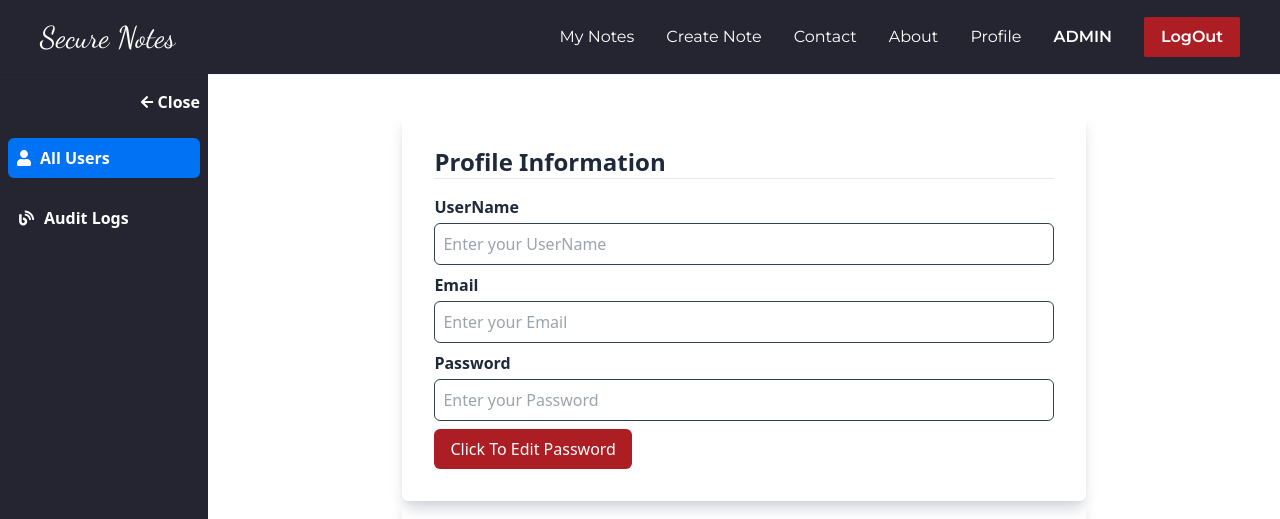
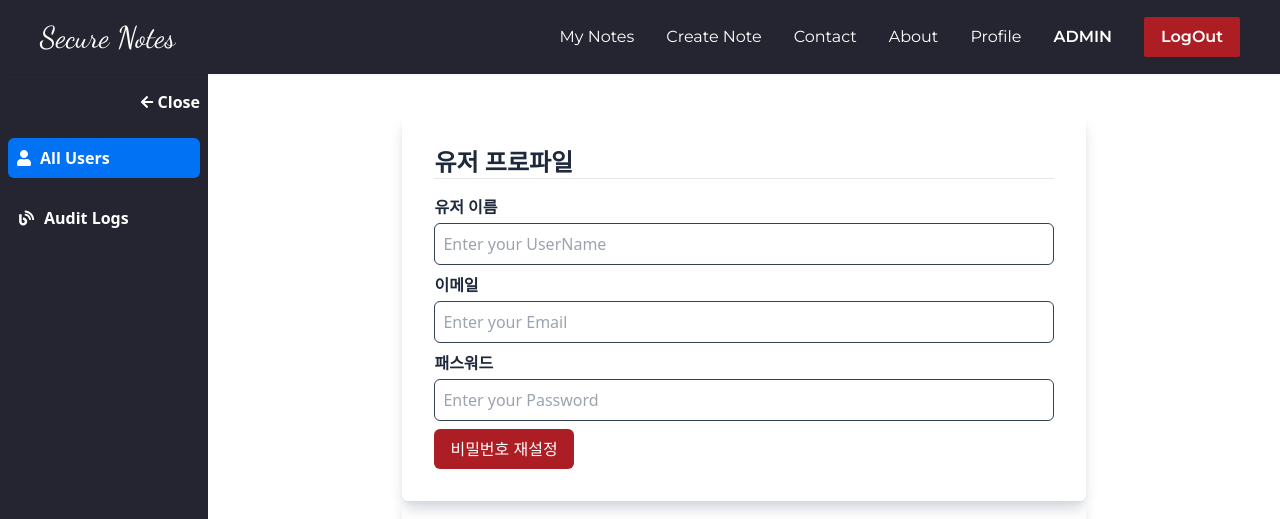
Before and after one commit to GOKang99/secure-notes-react, a React (Create React App) app: page /admin/users/1 in a window 1280 px wide. Shown: the top 519 px of the page. Built offline with nearby package versions, Linux system fonts and the light colour scheme; no server answers; sample sign-in values are in the browser's storage.

Commit message:
리셋패스워드

```diff
--- a/src/components/AuditLogs/UserDetails.js
+++ b/src/components/AuditLogs/UserDetails.js
@@ -8,6 +8,7 @@ import Buttons from "../../utils/Buttons";
 import toast from "react-hot-toast";
 import Errors from "../Errors";
 
+//
 const UserDetails = () => {
   const {
     register,
@@ -104,7 +105,7 @@ const UserDetails = () => {
   const handleSavePassword = async (data) => {
     setPasswordLoader(true);
     const newPassword = data.password;
-
+    console.log(newPassword);
     try {
       const formData = new URLSearchParams();
       formData.append("userId", userId);
@@ -118,9 +119,9 @@ const UserDetails = () => {
       setIsEditingPassword(false);
       setValue("password", "");
       //fetchUserDetails();
-      toast.success("password update success");
+      toast.success("패스워드 변경 성공");
     } catch (err) {
-      toast.error("Error updating password " + err.response.data);
+      toast.error("패스워드 업데이트 에러 " + err.response.data);
     } finally {
       setPasswordLoader(false);
     }
@@ -190,7 +191,7 @@ const UserDetails = () => {
           <div className="lg:w-[70%] sm:w-[90%] w-full  mx-auto shadow-lg shadow-gray-300 p-8 rounded-md">
             <div>
               <h1 className="text-slate-800 text-2xl font-bold  pb-4">
-                Profile Information
+                유저 프로파일
                 <hr />
               </h1>
               <form
@@ -198,7 +199,7 @@ const UserDetails = () => {
                 onSubmit={handleSubmit(handleSavePassword)}
               >
                 <InputField
-                  label="UserName"
+                  label="유저 이름"
                   required
                   id="username"
                   className="w-full"
@@ -210,7 +211,7 @@ const UserDetails = () => {
                   readOnly
                 />
                 <InputField
-                  label="Email"
+                  label="이메일"
                   required
                   id="email"
                   className="flex-1"
@@ -222,7 +223,7 @@ const UserDetails = () => {
                   readOnly
                 />
                 <InputField
-                  label="Password"
+                  label="패스워드"
                   required
                   autoFocus={isEditingPassword}
                   id="password"
@@ -243,7 +244,7 @@ const UserDetails = () => {
                     }
                     className="bg-customRed mb-0 w-fit px-4 py-2 rounded-md text-white"
                   >
-                    Click To Edit Password
+                    비밀번호 재설정
                   </Buttons>
                 ) : (
                   <div className="flex items-center gap-2 ">
@@ -251,7 +252,7 @@ const UserDetails = () => {
                       type="submit"
                       className="bg-btnColor mb-0 w-fit px-4 py-2 rounded-md text-white"
                     >
-                      {passwordLoader ? "Loading.." : "Save"}
+                      {passwordLoader ? "Loading.." : "저장"}
                     </Buttons>
                     <Buttons
                       type="button"
@@ -260,7 +261,7 @@ const UserDetails = () => {
                       }
                       className="bg-customRed mb-0 w-fit px-4 py-2 rounded-md text-white"
                     >
-                      Cancel
+                      취소
                     </Buttons>
                   </div>
                 )}
--- a/src/components/AuditLogs/UserList.js
+++ b/src/components/AuditLogs/UserList.js
@@ -9,8 +9,9 @@ import { Link } from "react-router-dom";
 import { MdOutlineEmail } from "react-icons/md";
 import { MdDateRange } from "react-icons/md";
 
-//Material ui data grid has used for the table
-//initialize the columns for the tables and (field) value is used to show data in a specific column dynamically
+//테이블은 DataGrid를 사용하여 userListsColums은 제목열 표시
+//rows는 데이터 표시
+
 export const userListsColumns = [
   {
     field: "username",
@@ -22,7 +23,7 @@ export const userListsColumns = [
     editable: false,
     headerClassName: "text-black font-semibold border",
     cellClassName: "text-slate-700 font-normal  border",
-    renderHeader: (params) => <span className="text-center">UserName</span>,
+    renderHeader: (params) => <span className="text-center">유저네임</span>,
   },
 
   {
@@ -36,7 +37,7 @@ export const userListsColumns = [
     cellClassName: "text-slate-700 font-normal  border  text-center ",
     align: "center",
     disableColumnMenu: true,
-    renderHeader: (params) => <span>Email</span>,
+    renderHeader: (params) => <span>이메일</span>,
     renderCell: (params) => {
       return (
         <div className=" flex  items-center justify-center  gap-1 ">
@@ -58,7 +59,7 @@ export const userListsColumns = [
     cellClassName: "text-slate-700 font-normal  border  ",
     align: "center",
     disableColumnMenu: true,
-    renderHeader: (params) => <span>Created At</span>,
+    renderHeader: (params) => <span>만든 시각</span>,
     renderCell: (params) => {
       return (
         <div className=" flex justify-center  items-center  gap-1 ">
@@ -80,7 +81,7 @@ export const userListsColumns = [
     disableColumnMenu: true,
     headerClassName: "text-black font-semibold border ",
     cellClassName: "text-slate-700 font-normal  border  ",
-    renderHeader: (params) => <span className="ps-10">Status</span>,
+    renderHeader: (params) => <span className="ps-10">상태</span>,
   },
   {
     field: "action",
@@ -132,9 +133,7 @@ const UserList = () => {
   }, []);
 
   const rows = users.map((item) => {
-    const formattedDate = moment(item.createdDate).format(
-      "MMMM DD, YYYY, hh:mm A"
-    );
+    const formattedDate = moment(item.createdDate).format("YYYY-MM-DD hh:mm A");
 
     //set the data for each rows in the table according to the field name in columns
     //Example: username is the keyword in row it should matche with the field name in column so that the data will show on that column dynamically
--- a/src/components/Auth/Login.js
+++ b/src/components/Auth/Login.js
@@ -74,11 +74,11 @@ const Login = () => {
           handleSuccessfulLogin(response.data.jwtToken, decodedToken);
         }
       } else {
-        toast.error("로그인 실패! 유저네임과 패스워드 확인 필요합니다.");
+        toast.error("에러발생.");
       }
     } catch (error) {
       if (error) {
-        toast.error("에러 발생");
+        toast.error("로그인 실패! 유저네임과 패스워드 확인 필요합니다");
       }
     } finally {
       setLoading(false);
--- a/src/components/Auth/ResetPassword.js
+++ b/src/components/Auth/ResetPassword.js
@@ -21,7 +21,7 @@ const ResetPassword = () => {
   });
 
   const [loading, setLoading] = useState(false);
-  const [searchParams] = useSearchParams();
+  const [searchParams] = useSearchParams(); //쿼리스트링(?~ )문자열을 받아온다
 
   const handleResetPassword = async (data) => {
     const { password } = data;
@@ -30,7 +30,7 @@ const ResetPassword = () => {
 
     setLoading(true);
     try {
-      const formData = new URLSearchParams();
+      const formData = new URLSearchParams(); //쿼리스트링 만들기
 
       formData.append("token", token);
       formData.append("newPassword", password);
@@ -39,10 +39,10 @@ const ResetPassword = () => {
           "Content-Type": "application/x-www-form-urlencoded",
         },
       });
-      toast.success("Password reset successful! You can now log in.");
+      toast.success("패스워드 리셋이 성공했습니다.");
       reset();
     } catch (error) {
-      toast.error("Error resetting password. Please try again.");
+      toast.error("에러발생 패스워드 리셋중");
     } finally {
       setLoading(false);
     }
--- a/src/components/Notes/AllNotes.js
+++ b/src/components/Notes/AllNotes.js
@@ -11,6 +11,7 @@ const AllNotes = () => {
   const [loading, setLoading] = useState(false);
   const [error, setError] = useState(false);
 
+  //유저의 노트를 서버에서 가지고 온다.
   const fetchNotes = async () => {
     setLoading(true);
     try {
@@ -18,7 +19,7 @@ const AllNotes = () => {
 
       const parsedNotes = response.data.map((note) => ({
         ...note,
-        parsedContent: JSON.parse(note.content).content, // Assuming each note's content is JSON-formatted.
+        parsedContent: JSON.parse(note.content).content, // 제이슨 문자열을 변환해서 안의 내용만 가지고 온다.
       }));
       setNotes(parsedNotes);
     } catch (error) {
@@ -68,16 +69,15 @@ const AllNotes = () => {
               <div className="flex flex-col items-center justify-center min-h-96  p-4">
                 <div className="text-center">
                   <h2 className="text-2xl font-bold text-gray-800 mb-4">
-                    You didn't create any note yet
+                    아직 만든 노트가 없습니다.
                   </h2>
                   <p className="text-gray-600 mb-6">
-                    Start by creating a new note to keep track of your thoughts.
+                    Secret Note를 통해 생각을 유지하세요
                   </p>
                   <div className="w-full flex justify-center">
                     <Link to="/create-note">
                       <button className="flex items-center px-4 py-2 bg-btnColor text-white rounded  focus:outline-none focus:ring-2 focus:ring-blue-300">
-                        <FiFilePlus className="mr-2" size={24} />
-                        Create New Note
+                        <FiFilePlus className="mr-2" size={24} />새 노트 만들기
                       </button>
                     </Link>
                   </div>
--- a/src/components/Notes/CreateNote.js
+++ b/src/components/Notes/CreateNote.js
@@ -9,18 +9,19 @@ import toast from "react-hot-toast";
 
 const CreateNote = () => {
   const navigate = useNavigate();
-  //set the content of the reactquill
+  //리액트 퀄 라이브러리 사용
   const [editorContent, setEditorContent] = useState("");
   const [loading, setLoading] = useState(false);
-
+  console.log(editorContent);
+  //에디터의 내용이 바뀌면 그 내용을 에디터컨텐트에 저장함.
   const handleChange = (content, delta, source, editor) => {
     setEditorContent(content);
   };
 
-  //note create handler
+  //제출버튼을 누르면 에디터 내용을 서버로 보내 저장함.
   const handleSubmit = async () => {
     if (editorContent.trim().length === 0) {
-      return toast.error("Note content is required");
+      return toast.error("내용을 적어주세요");
     }
     try {
       setLoading(true);
@@ -64,6 +65,7 @@ const CreateNote = () => {
                 { indent: "-1" },
                 { indent: "+1" },
               ],
+              [{ color: [] }, { background: [] }],
               ["clean"],
             ],
           }}
--- a/src/components/Notes/NoteItems.js
+++ b/src/components/Notes/NoteItems.js
@@ -12,6 +12,7 @@ const NoteItems = ({ parsedContent, id, createdAt }) => {
     <div className="sm:px-5 px-2 py-5 shadow-md bg-noteColor shadow-white rounded-lg min-h-96 max-h-96 relative overflow-hidden ">
       <p
         className="text-black font-customWeight ql-editor"
+        //html은 DB저장시 그냥 저장하면 해킹 위험 있음
         dangerouslySetInnerHTML={{ __html: truncateText(parsedContent) }}
       ></p>
       <div className="flex justify-between items-center  absolute bottom-5 sm:px-5 px-2 left-0 w-full text-slate-700">
```
